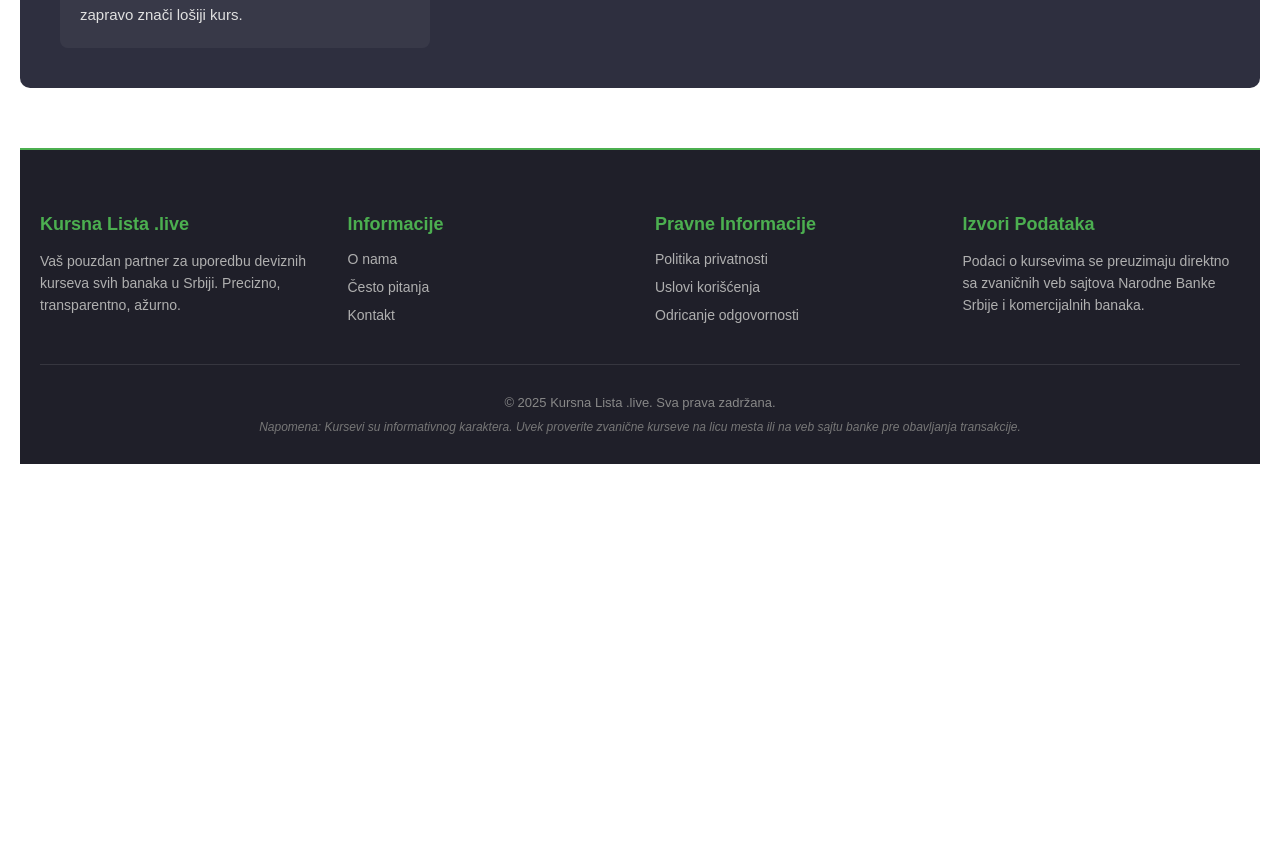
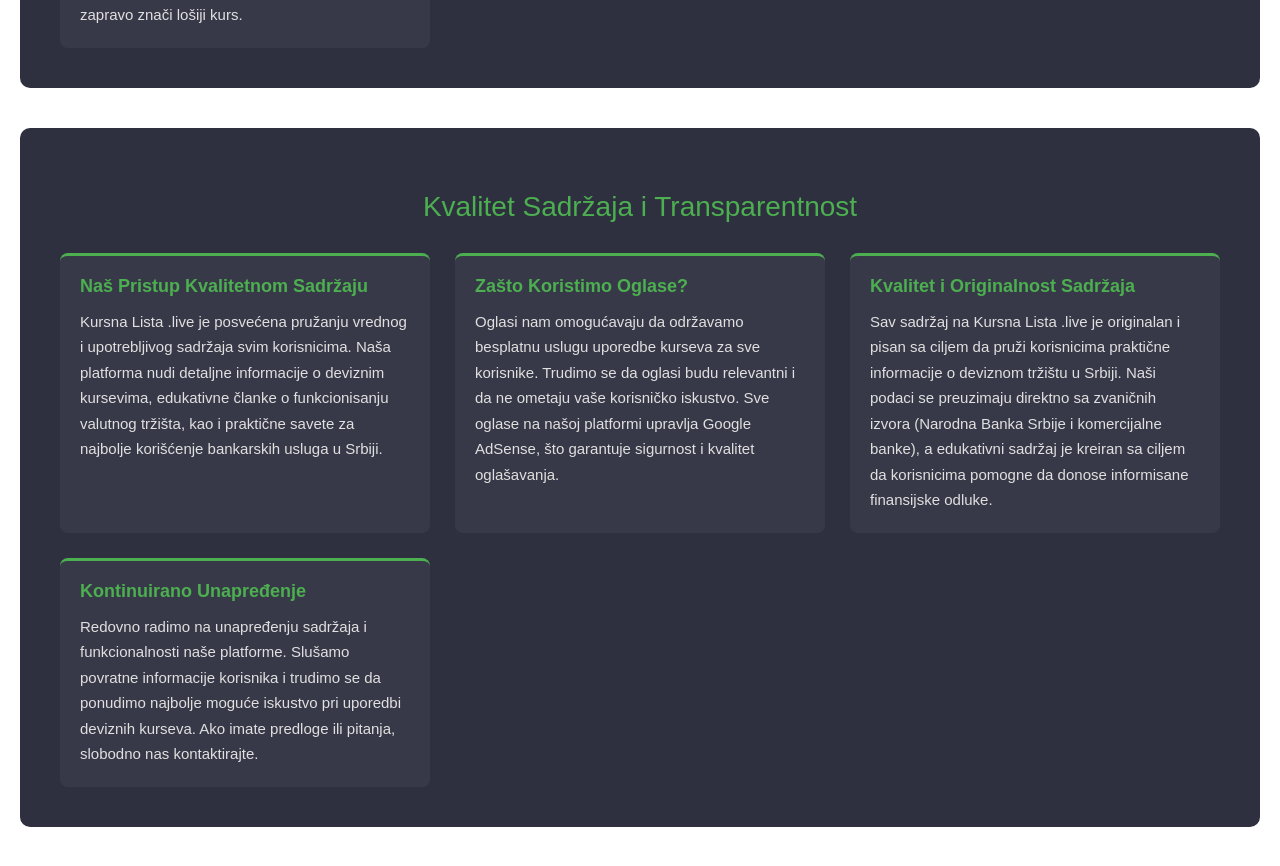
Before and after one commit to deboker/kursna-lista, a React (Vite) app: page / in a window 1280 px wide. Shown: the part 1920-2786 px from the top of the page. Before the commit the page ends 2404 px from the top, so only its background shows below. Built offline with nearby package versions, Linux system fonts and the light colour scheme; no server answers.

Commit message:
new vchanges policy

```diff
--- a/src/App.jsx
+++ b/src/App.jsx
@@ -899,6 +899,50 @@
         </div>
       </section>
 
+      {/* AdSense Policy Compliance Section */}
+      <section id="adsense-policy" className="education-section">
+        <h2>Kvalitet Sadržaja i Transparentnost</h2>
+        <div className="education-content">
+          <div className="education-item">
+            <h4>Naš Pristup Kvalitetnom Sadržaju</h4>
+            <p>
+              Kursna Lista .live je posvećena pružanju vrednog i upotrebljivog sadržaja svim
+              korisnicima. Naša platforma nudi detaljne informacije o deviznim kursevima,
+              edukativne članke o funkcionisanju valutnog tržišta, kao i praktične savete
+              za najbolje korišćenje bankarskih usluga u Srbiji.
+            </p>
+          </div>
+          <div className="education-item">
+            <h4>Zašto Koristimo Oglase?</h4>
+            <p>
+              Oglasi nam omogućavaju da održavamo besplatnu uslugu uporedbe kurseva za sve
+              korisnike. Trudimo se da oglasi budu relevantni i da ne ometaju vaše
+              korisničko iskustvo. Sve oglase na našoj platformi upravlja Google AdSense,
+              što garantuje sigurnost i kvalitet oglašavanja.
+            </p>
+          </div>
+          <div className="education-item">
+            <h4>Kvalitet i Originalnost Sadržaja</h4>
+            <p>
+              Sav sadržaj na Kursna Lista .live je originalan i pisan sa ciljem da pruži
+              korisnicima praktične informacije o deviznom tržištu u Srbiji. Naši podaci
+              se preuzimaju direktno sa zvaničnih izvora (Narodna Banka Srbije i komercijalne
+              banke), a edukativni sadržaj je kreiran sa ciljem da korisnicima pomogne da
+              donose informisane finansijske odluke.
+            </p>
+          </div>
+          <div className="education-item">
+            <h4>Kontinuirano Unapređenje</h4>
+            <p>
+              Redovno radimo na unapređenju sadržaja i funkcionalnosti naše platforme.
+              Slušamo povratne informacije korisnika i trudimo se da ponudimo najbolje
+              moguće iskustvo pri uporedbi deviznih kurseva. Ako imate predloge ili pitanja,
+              slobodno nas kontaktirajte.
+            </p>
+          </div>
+        </div>
+      </section>
+
       {/* Footer */}
       <footer id="contact" className="footer">
         <div className="footer-content">
```
